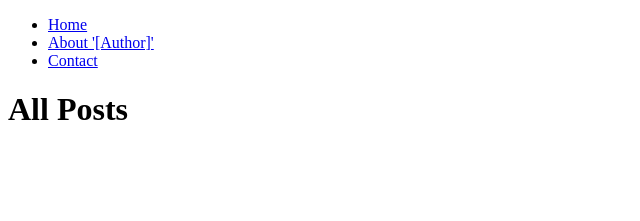
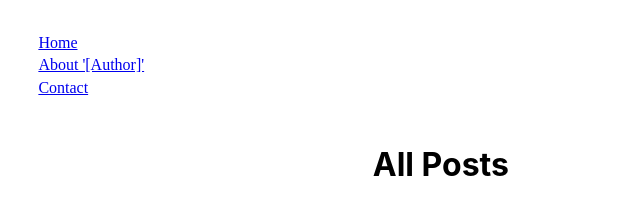
Before and after one commit to moviandev/blog, a Gatsby site: page / in a window 1280 px wide. Shown: the whole page, without its empty margins (0-640 px from the left). Built offline with nearby package versions, Linux system fonts and the light colour scheme; Gatsby itself is replaced by a stand-in of ours.

Commit message:
feat: added first layout file

```diff
--- a/src/components/layout/layout.css
+++ b/src/components/layout/layout.css
@@ -0,0 +1,32 @@
+*,
+html,
+body {
+  padding: 0;
+  margin: .3em;
+  overflow-x: hidden;
+}
+
+.main {
+  padding: 24px;
+  font-family: -apple-system, BlinkMacSystemFont, "Segoe UI", Roboto, Oxygen,
+    Ubuntu, Cantarell, "Open Sans", "Helvetica Neue", sans-serif;
+  height: 100%;
+  color: #000;
+  margin: 0 20em 0 20em;
+}
+
+.main h1 {
+  font-size: 2em;
+}
+
+.main h2 {
+  font-size: 1.5em;
+}
+
+.main h3, h4, h5, h6 {
+  font-size: 0.5em;
+}
+
+.main p {
+  font-size: 2em;
+}
--- a/src/components/layout/layout.js
+++ b/src/components/layout/layout.js
@@ -2,11 +2,12 @@
 import PropTypes from 'prop-types';
 
 import Nav from '../nav/nav';
+import './layout.css';
 
 const Layout = ({ children }) => (
   <>
     <Nav />
-    <main>{children}</main>
+    <main className="main">{children}</main>
   </>
 );
 
```
